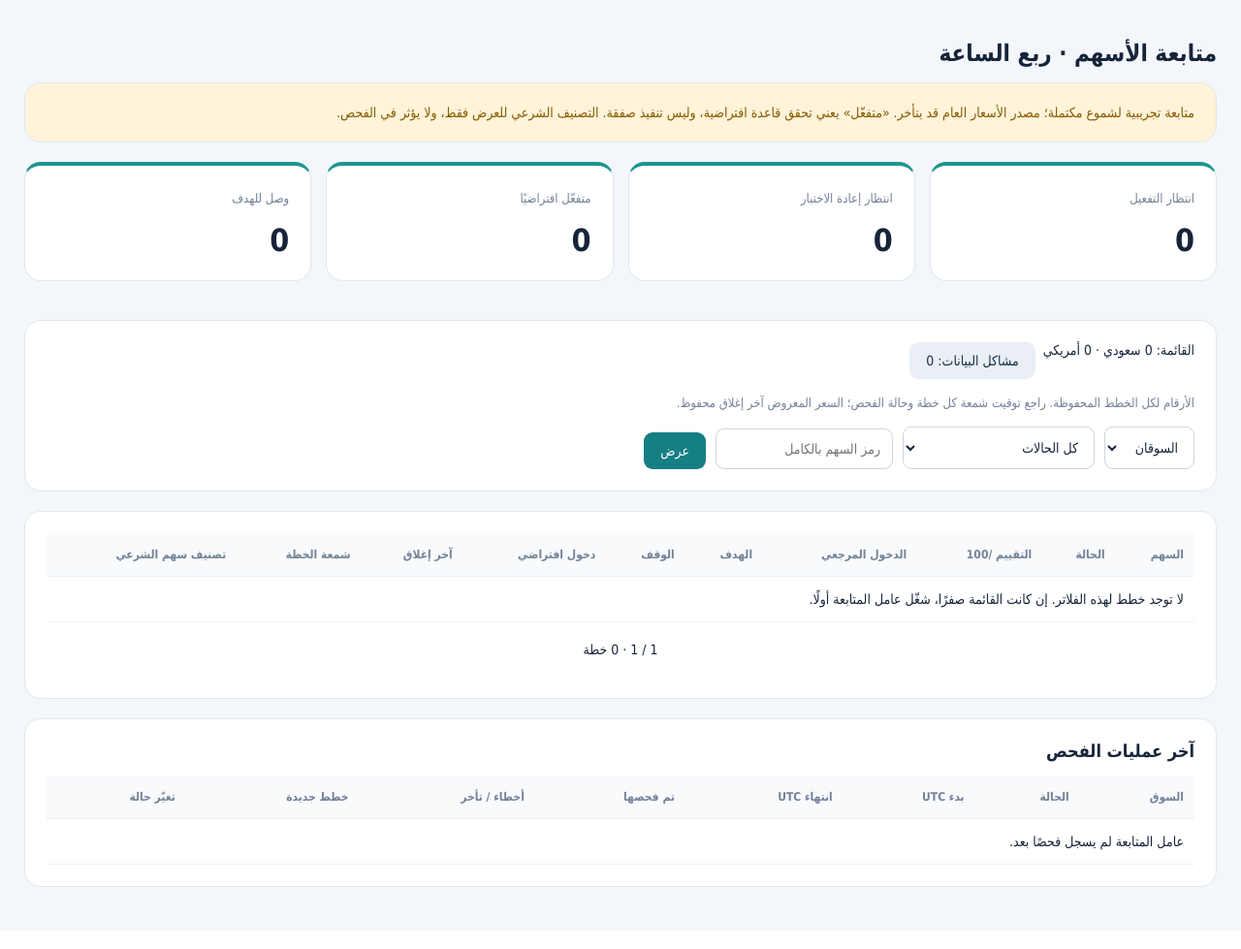
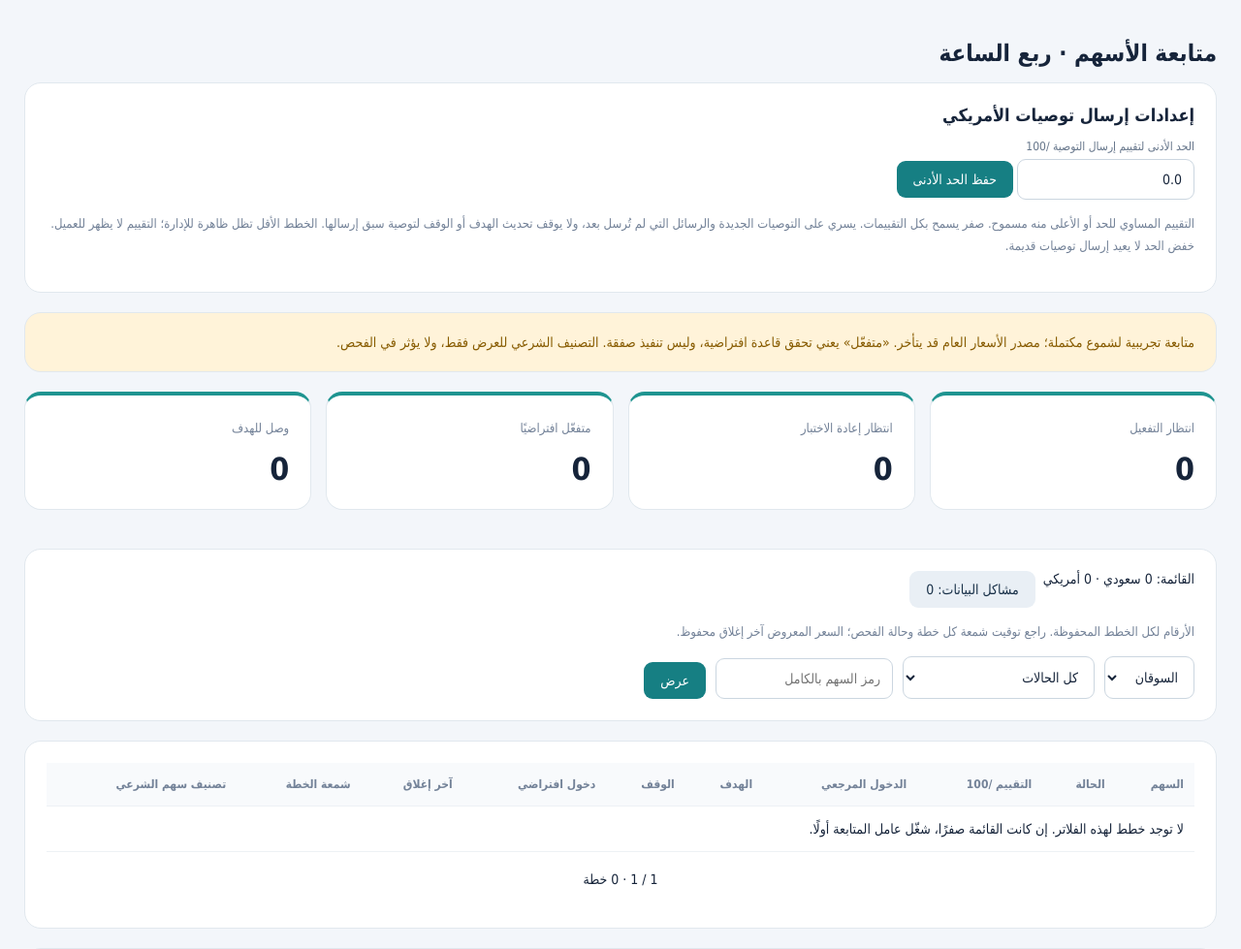
Before and after one commit to dofahmy/Rashid, a Flask app: page /stocks in a window 1280 px wide. Shown: the part 95-1074 px from the top of the page at 97% size. Before the commit the page ends 1010 px from the top, so only its background shows below. Run offline with Flask 3, Linux system fonts and the light colour scheme; the visitor is signed in with stand-in values (Sample User, id 1); parts of the project's set-up code (start-up, migrations or seed data) failed here and were passed over; some libraries are stand-ins or nearby versions.

Commit message:
Add files via upload

```diff
--- a/templates/stocks.html
+++ b/templates/stocks.html
@@ -1,5 +1,12 @@
 {% extends 'base.html' %}{% block content %}
 <h1>متابعة الأسهم · ربع الساعة</h1>
+<div class="panel"><h2>إعدادات إرسال توصيات الأمريكي</h2>
+<form method="post" action="{{url_for('stock_settings')}}">
+<input type="hidden" name="csrf" value="{{csrf()}}">
+<label for="minimum_score">الحد الأدنى لتقييم إرسال التوصية /100</label>
+<input id="minimum_score" name="minimum_score" type="number" min="0" max="100" step="any" value="{{send_minimum_score}}" required>
+<button>حفظ الحد الأدنى</button></form>
+<p class="muted">التقييم المساوي للحد أو الأعلى منه مسموح. صفر يسمح بكل التقييمات. يسري على التوصيات الجديدة والرسائل التي لم تُرسل بعد، ولا يوقف تحديث الهدف أو الوقف لتوصية سبق إرسالها. الخطط الأقل تظل ظاهرة للإدارة؛ التقييم لا يظهر للعميل. خفض الحد لا يعيد إرسال توصيات قديمة.</p></div>
 <div class="panel warning">متابعة تجريبية لشموع مكتملة؛ مصدر الأسعار العام قد يتأخر. «متفعّل» يعني تحقق قاعدة افتراضية، وليس تنفيذ صفقة. التصنيف الشرعي للعرض فقط، ولا يؤثر في الفحص.</div>
 <div class="cards">{% for state in ['WAITING','RETEST','ACTIVE','TARGET'] %}<div class="panel accent"><div class="muted">{{labels[state]}}</div><div class="metric">{{counts.get(state,0)}}</div></div>{% endfor %}</div>
 <div class="panel"><div class="actions"><span>القائمة: {{universe.get('SA',0)}} سعودي · {{universe.get('US',0)}} أمريكي</span><a class="button secondary" href="{{url_for('stock_feed')}}">مشاكل البيانات: {{errors}}</a></div><p class="muted">الأرقام لكل الخطط المحفوظة. راجع توقيت شمعة كل خطة وحالة الفحص؛ السعر المعروض آخر إغلاق محفوظ.</p>
```
